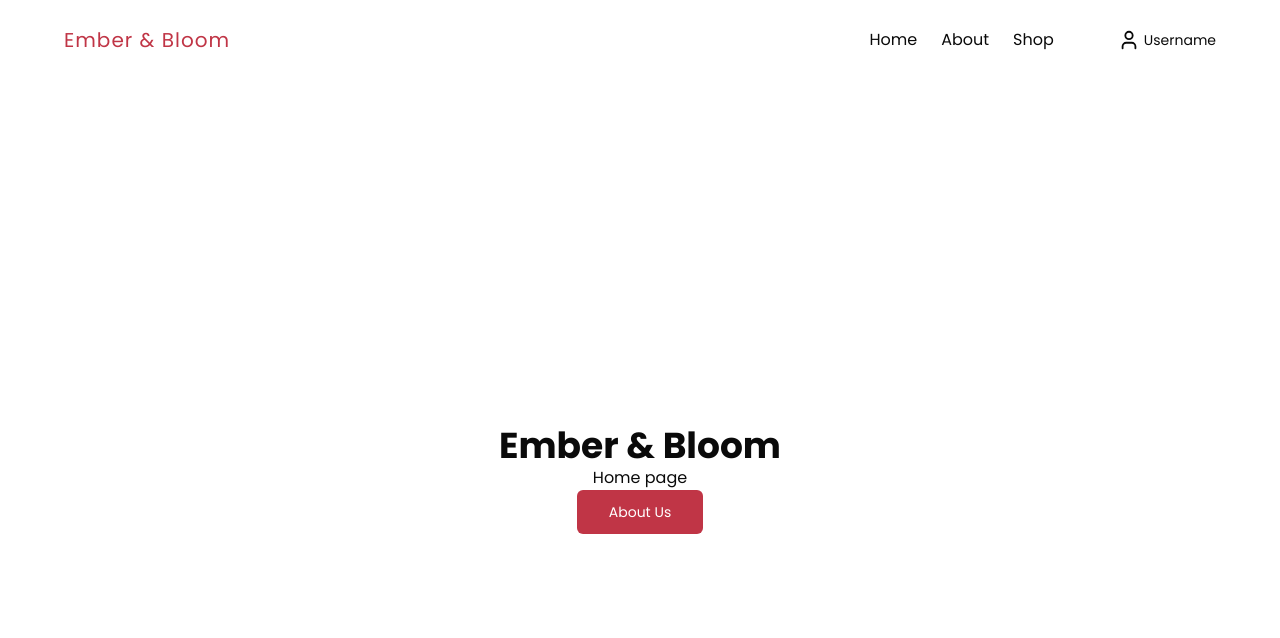
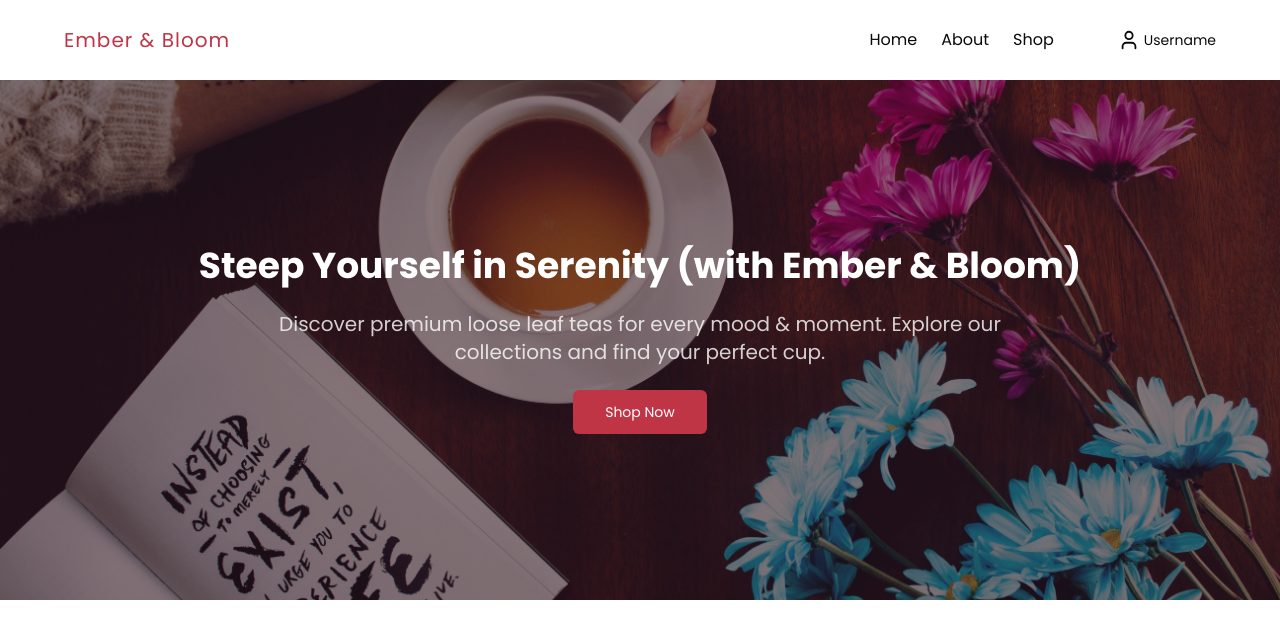
Before and after one commit to apkomatic-tech/ember-n-bloom-ecommerce, a Next.js app: page / in a window 1280 px wide. Shown: the top 638 px of the page. Built offline with nearby package versions, Linux system fonts and the light colour scheme.

Commit message:
Add hero banner to homepage

```diff
--- a/src/app/page.tsx
+++ b/src/app/page.tsx
@@ -1,15 +1,21 @@
-import { buttonVariants } from '@/components/ui/button';
+import { Button } from '@/components/ui/button';
 import Image from 'next/image';
 import Link from 'next/link';
 
+import teaImage from '../images/tea-hero.jpg';
+
 const HomePage = async () => {
   return (
-    <div className="h-screen flex flex-col justify-center items-center">
-      <h1 className="font-bold text-4xl">Ember &amp; Bloom</h1>
-      <p>Home page</p>
-      <Link href="/about" className={buttonVariants({ variant: 'default', size: 'lg' })}>
-        About Us
-      </Link>
+    <div className="relative w-full min-h-[50vh] md:min-h-[65vh] flex items-center justify-center">
+      <div className="absolute top-0 left-0 w-full h-full backdrop-brightness-50 bg-red-500/10 z-[2]"></div>
+      <Image src={teaImage} alt="" loading="lazy" className="absolute top-0 left-0 object-cover w-full h-full block z-[1]" />
+      <div className="relative z-[3] flex flex-col items-center gap-6 px-4">
+        <h1 className="text-white font-bold text-4xl text-center">Steep Yourself in Serenity (with Ember &amp; Bloom)</h1>
+        <p className="text-white/80 text-xl text-center md:w-3/4"> Discover premium loose leaf teas for every mood & moment. Explore our collections and find your perfect cup.</p>
+        <Button asChild size={'lg'}>
+          <Link href="/shop">Shop Now</Link>
+        </Button>
+      </div>
     </div>
   );
 };
```
Also changed, not shown: src/images/tea-hero.jpg (added).
